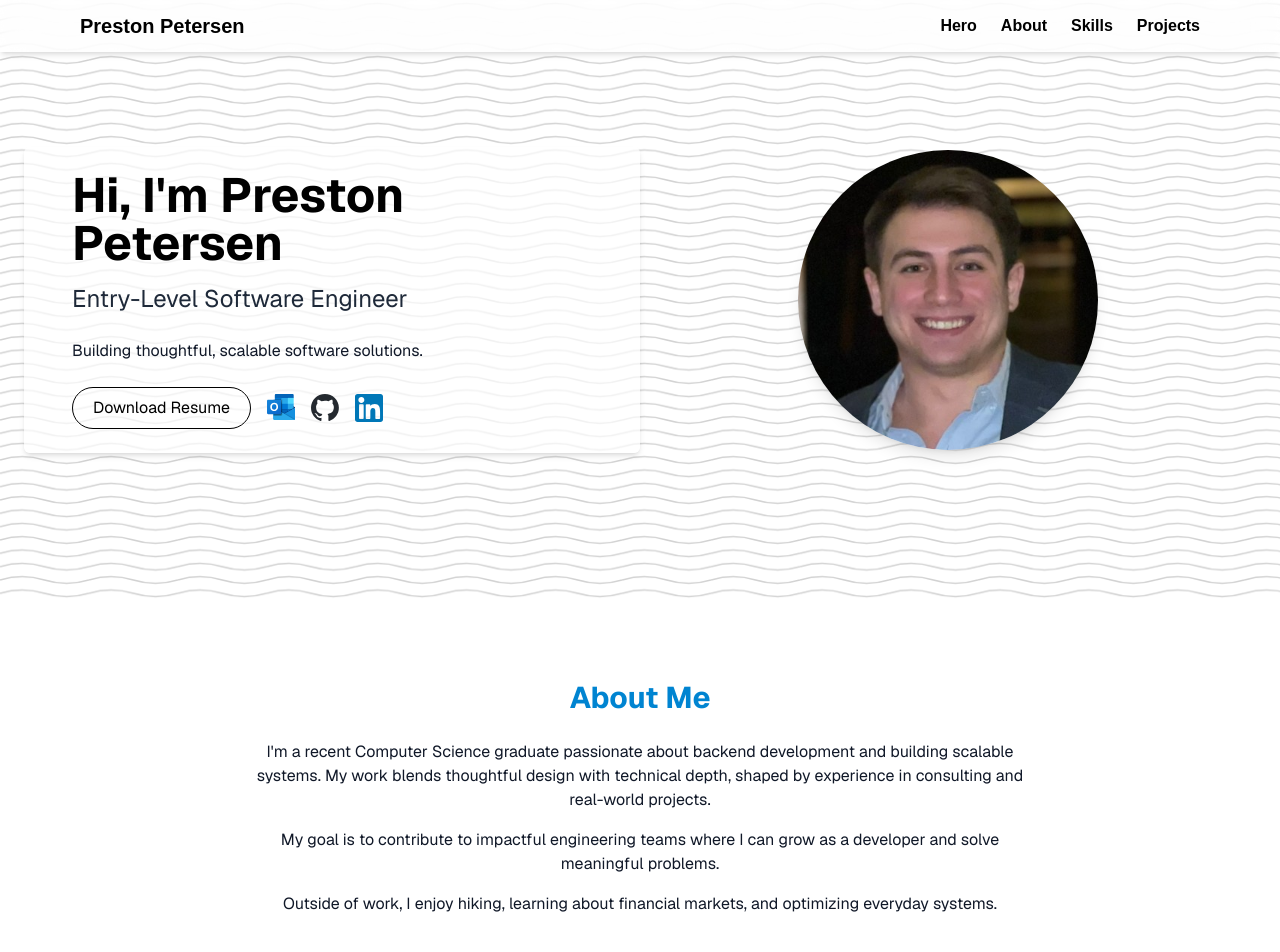
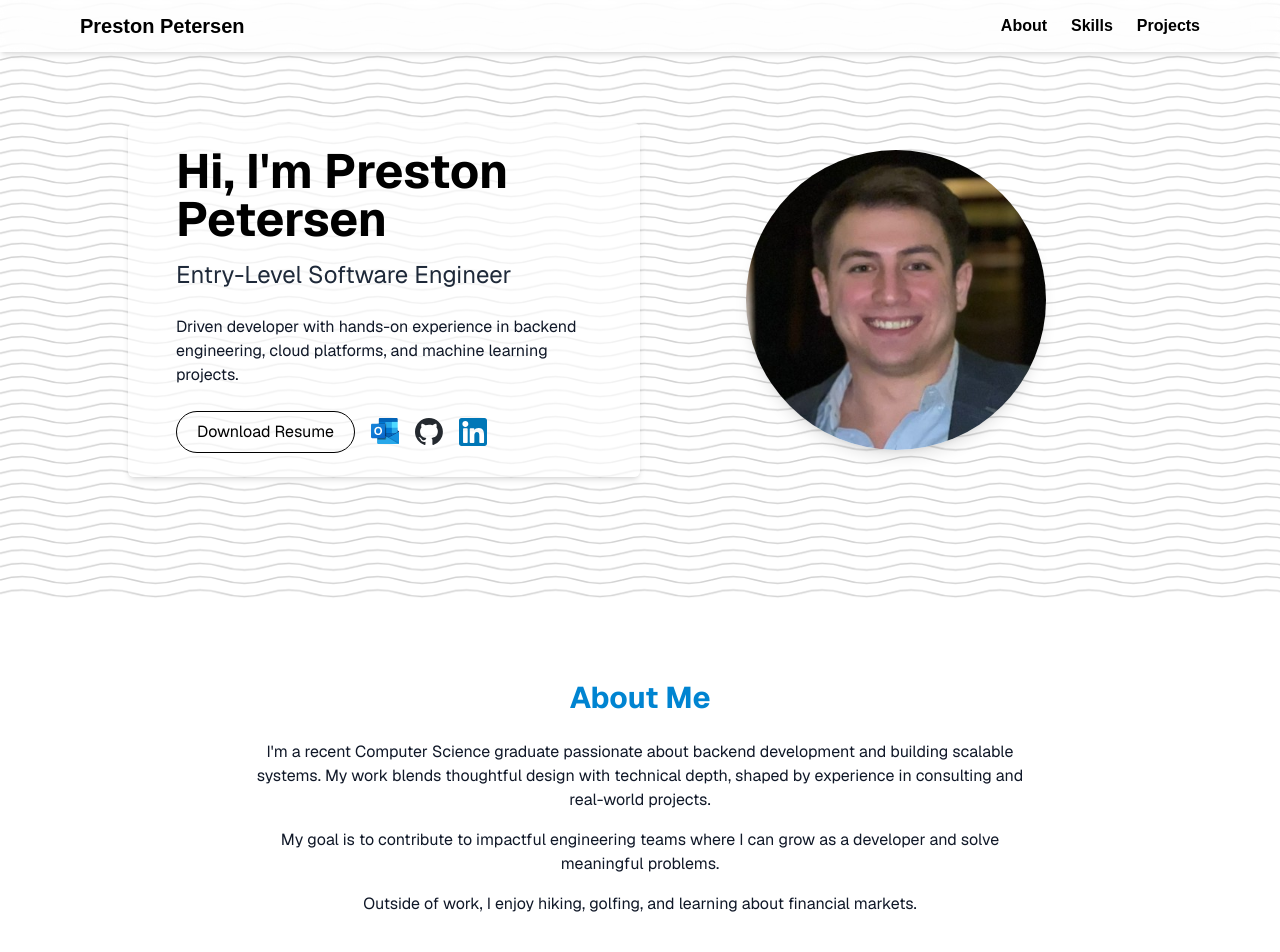
Before and after one commit to peterspr/portfolio, a Next.js app in the folder my-portfolio/: page / in a window 1280 px wide. Shown: the top 952 px of the page. Built offline with nearby package versions, Linux system fonts and the light colour scheme; no server answers.

Commit message:
Good first draft.

```diff
--- a/my-portfolio/src/app/components/NavBar.tsx
+++ b/my-portfolio/src/app/components/NavBar.tsx
@@ -6,7 +6,6 @@ export default function NavBar() {
       <div className="max-w-6xl mx-auto px-4 py-3 flex justify-between items-center">
         <div className="text-black text-xl font-bold">Preston Petersen</div>
         <div className="space-x-6">
-          <a href="#hero" className="font-bold text-black hover:text-sky-600">Hero</a>
           <a href="#about" className="font-bold text-black hover:text-sky-600">About</a>
           <a href="#skills" className="font-bold text-black hover:text-sky-600">Skills</a>
           <a href="#projects" className="font-bold text-black hover:text-sky-600">Projects</a>
--- a/my-portfolio/src/app/page.tsx
+++ b/my-portfolio/src/app/page.tsx
@@ -17,12 +17,12 @@ export default function Home() {
       <NavBar />
       <main className="font-sans">
         {/* Hero Section */}
-        <section id="hero" className="relative min-h-[75vh] flex flex-col-reverse sm:flex-row items-center justify-between px-6 py-20"
+        <section id="hero" className="relative min-h-[75vh] flex flex-col-reverse sm:flex-row items-center justify-between px-6 lg:px-[10vw] py-20"
           style={{backgroundImage: "url('/wavy-lines-light.svg')", backgroundRepeat: 'repeat', backgroundSize: 'auto', backgroundColor: 'black',}}>
           <div className="sm:w-1/2 text-center sm:text-left sm:px-12 bg-white/70 p-6 rounded-md shadow-md">
             <h1 className="text-4xl sm:text-5xl font-bold mb-4 text-black">Hi, I&apos;m Preston Petersen</h1>
             <h2 className="text-2xl text-gray-800 mb-6">Entry-Level Software Engineer</h2>
-            <p className="text-gray-900 mb-6">Building thoughtful, scalable software solutions.</p>
+            <p className="text-gray-900 mb-6">Driven developer with hands-on experience in backend engineering, cloud platforms, and machine learning projects.</p>
             <div className="flex flex-col sm:flex-row gap-4 justify-center sm:justify-start items-center">
               <a href="/Preston_Petersen_Resume.pdf" download className="border border-black px-5 py-2 rounded-full text-black hover:bg-black hover:text-white transition">
                 Download Resume
@@ -50,7 +50,7 @@ export default function Home() {
             <h2 className="text-3xl font-bold mb-6 text-sky-600">About Me</h2>
             <p className="text-gray-900 mb-4">I&apos;m a recent Computer Science graduate passionate about backend development and building scalable systems. My work blends thoughtful design with technical depth, shaped by experience in consulting and real-world projects.</p>
             <p className="text-gray-900 mb-4">My goal is to contribute to impactful engineering teams where I can grow as a developer and solve meaningful problems.</p>
-            <p className="text-gray-900">Outside of work, I enjoy hiking, learning about financial markets, and optimizing everyday systems.</p>
+            <p className="text-gray-900">Outside of work, I enjoy hiking, golfing, and learning about financial markets.</p>
           </div>
         </section>
 
```
